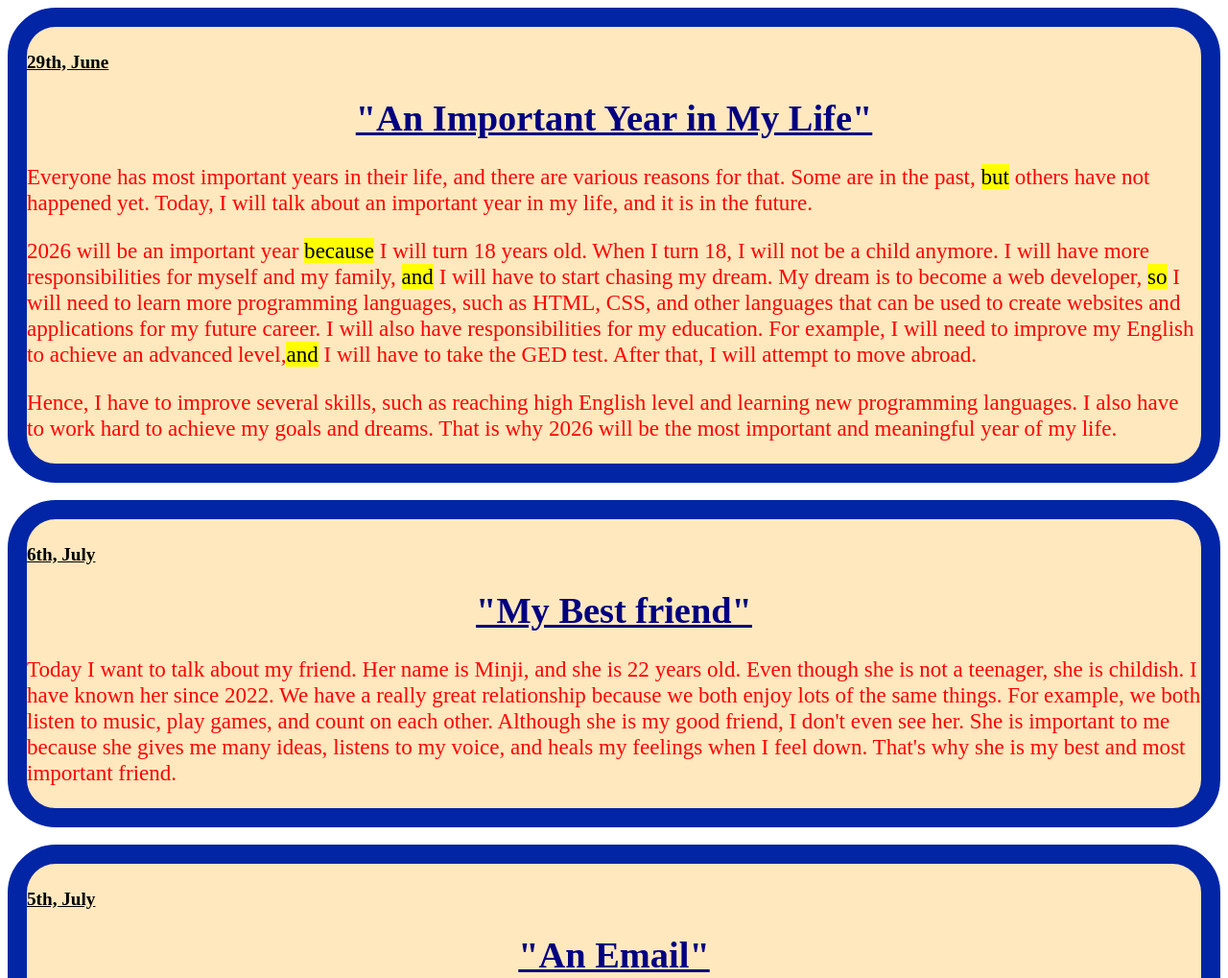
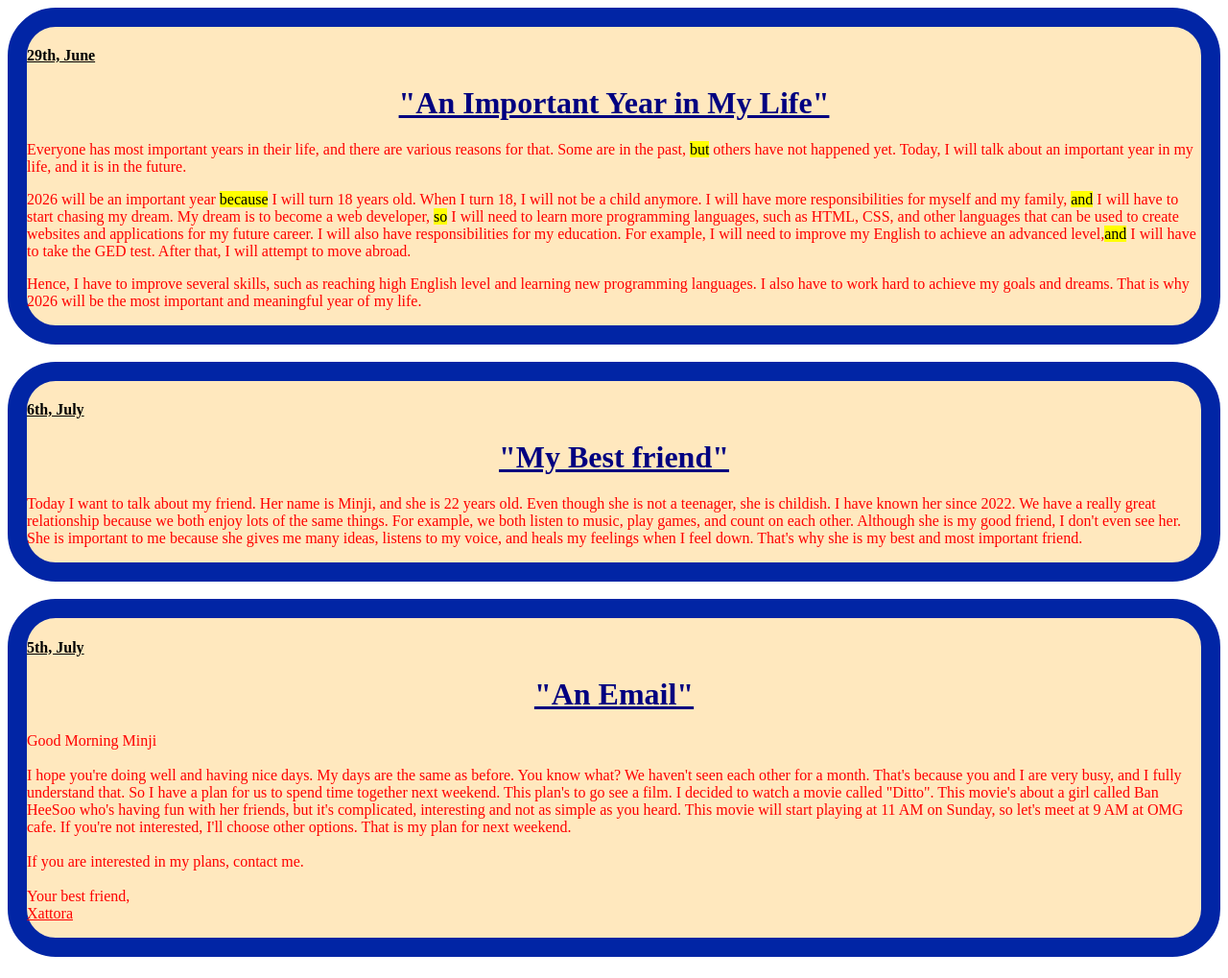
Before and after one commit to SotDeTuu/xattora, a plain HTML site: page essay.html in a window 1280 px wide. Shown: the top 1019 px of the page at 96% size. Drawn offline with Linux system fonts and the light colour scheme.

Commit message:
Update 1.css

```diff
--- a/1.css
+++ b/1.css
@@ -1,14 +1,14 @@
 #bd{background-color: rgb(255, 232, 190);
-font-size: larger; border-style: solid; border-radius: 50px; border-color: rgb(1, 37, 165); border-width: 20px;}
+ border-style: solid; border-radius: 50px; border-color: rgb(1, 37, 165); border-width: 20px;}
 #head{color: navy; text-decoration: solid; }
-#main{color: red; font-size: larger;}
+#main{color: red;}
 
 #hw2{background-color: rgb(255, 232, 190);
-font-size: larger; border-style: solid; border-radius: 50px; border-color: rgb(1, 37, 165); border-width: 20px;}
+border-style: solid; border-radius: 50px; border-color: rgb(1, 37, 165); border-width: 20px;}
 #head2{color: navy; text-decoration: solid; }
-#p2{color: red; font-size: larger;}
+#p2{color: red;}
 
 #hw3{background-color: rgb(255, 232, 190);
-font-size: larger; border-style: solid; border-radius: 50px; border-color: rgb(1, 37, 165); border-width: 20px;}
+border-style: solid; border-radius: 50px; border-color: rgb(1, 37, 165); border-width: 20px;}
 #head3{color: navy; text-decoration: solid; }
-#p3{color: red; font-size: larger;}
+#p3{color: red;}
```
